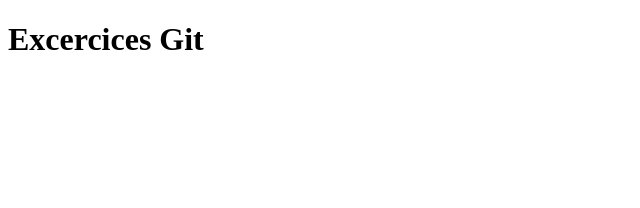
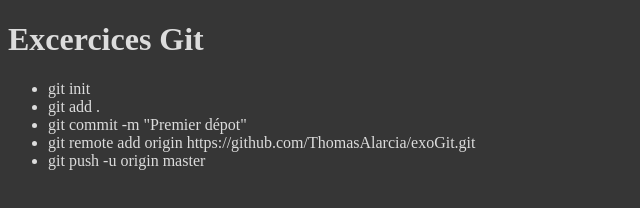
Before and after one commit to ThomasAlarcia/exoGit, a plain HTML site: page index.html in a window 1280 px wide. Shown: the whole page, without its empty margins (0-640 px from the left). Drawn offline with Linux system fonts and the light colour scheme.

Commit message:
Ajout style

```diff
--- /dev/null
+++ b/css/style.css
@@ -0,0 +1,4 @@
+body{
+    background-color: #363636;
+    color: #dcdcdc;
+}
--- a/index.html
+++ b/index.html
@@ -3,9 +3,17 @@
 <head>
     <meta charset="UTF-8">
     <meta name="viewport" content="width=device-width, initial-scale=1.0">
+    <link rel="stylesheet" href="css/style.css">
     <title>Excercice Git</title>
 </head>
 <body>
     <h1>Excercices Git</h1>
+    <ul>
+        <li>git init</li>
+        <li>git add .</li>
+        <li>git commit -m "Premier dépot"</li>
+        <li>git remote add origin https://github.com/ThomasAlarcia/exoGit.git</li>
+        <li>git push -u origin master</li>
+    </ul>
 </body>
 </html>
```
